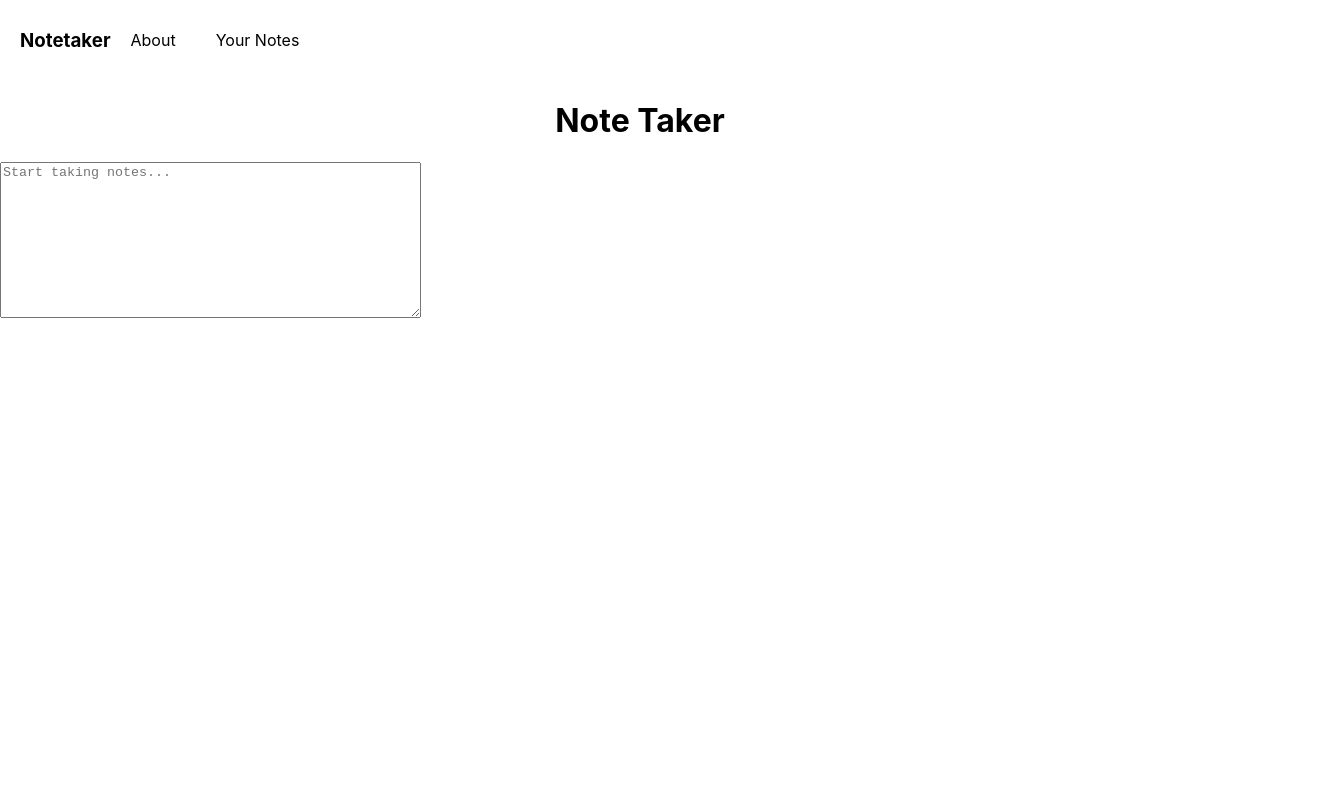
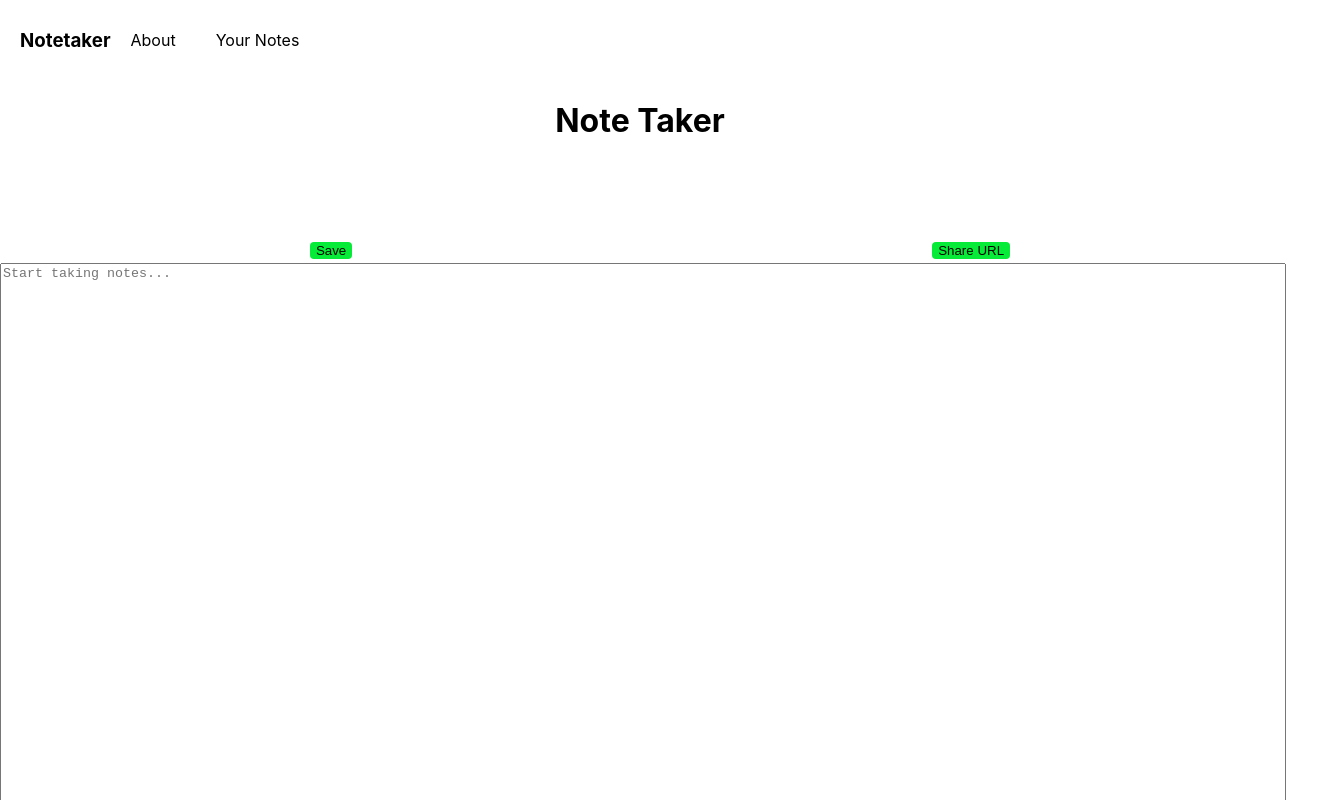
Before and after one commit to Licheng-Zheng/note-taker, a React (Create React App) app: page /#/actual in a window 1280 px wide. Shown: the top 800 px of the page, 1320 px wide, since content can reach past the window. Built offline with nearby package versions, Linux system fonts and the light colour scheme.

Commit message:
further front-end work, now i am going to start backend

```diff
--- a/src/pages/actualdocument.jsx
+++ b/src/pages/actualdocument.jsx
@@ -1,12 +1,28 @@
 import NavBar from '../components/Navbar'
+import './styles/actual.css';
+function Save(){
+    return (
+        <button className='special'>Save</button>
+    );
+}
+function ShareUrl(){
+    return (
+        <button className='special'>Share URL</button>
+    );
 
-
-export default function ActualDocument(){
+}
+export default function ActualDocument({NameDoc, Content}){
 return (
     <div>
         <NavBar />
         <h1>Note Taker</h1>
-        <textarea rows="10" cols="50" placeholder="Start taking notes..."></textarea>
+
+        <div className = 'container'>
+        <Save/>
+        <ShareUrl/>
+        </div>
+
+        <textarea className = 'free' placeholder="Start taking notes..."></textarea>
     </div>
 );
 
--- a/src/pages/notes.jsx
+++ b/src/pages/notes.jsx
@@ -5,15 +5,35 @@ function Documents({NameNotes, Content}){
     <>
 <div className = "container">
     <h3>{NameNotes}</h3>
-    <button>Edit</button>
-    <button>Delete</button>
-    <button>Share URL</button>
+    <button className='average'>Edit</button>
+    <button className ='average'>Delete</button>
+    <button className ='average'>Share URL</button>
     </div>    </>
     );
 }
+ function Templates({Name}){
+
+    return(
+    <>
+    <div className = "container">
+    <h3>{Name}</h3>
+    <button className = 'average'>Use Template</button>
+    </div>
+    </>
+    );
+ }
 function  ContainerDocument(){
     return(
-    <div className = 'containdocs'>
+        <>
+        <h2 class = 'notetitles'>Templates to use:</h2>
+        <div className = 'containdocs'>
+    <Templates Name="Cornell-Notes"/>
+    <Templates Name="Outline-Notes"/>
+    <Templates Name="Free-Notes"/>
+        </div>
+        <hr/>
+        <h2 class = 'notetitles'>Your saved work.</h2>
+        <div className='containdocs'>
     <Documents NameNotes="Note 1" Content="Content 1"/>
     <Documents NameNotes="Note 2" Content="Content 2"/>
     <Documents NameNotes="Note 3" Content="Content 3"/>
@@ -21,6 +41,8 @@ function  ContainerDocument(){
     <Documents NameNotes="Note 5" Content="Content 5"/>
     <Documents NameNotes="Note 6" Content="Content 5"/>
     </div>
+
+        </>
 
     );
 
--- /dev/null
+++ b/src/pages/styles/actual.css
@@ -0,0 +1,20 @@
+.free{
+width:100vw;
+height:100vh;
+}
+.container{
+    display:flex;
+    justify-content: space-around;
+    padding-top: 10vh;
+    padding-bottom:0.5vh;
+    width:100%;
+}
+.special{
+    border: none;
+    border-radius:0.5vh;
+    color: black;
+    background-color: #05eb37;
+}
+.special:hover{
+    background-color:rgba(8, 228, 0, 0.507);
+}
--- a/src/pages/styles/notes.css
+++ b/src/pages/styles/notes.css
@@ -5,5 +5,18 @@
 }
 .containdocs{
     display:flex;
+    justify-content: space-around;
     flex-direction: row;
 }
+.notetitles{
+    margin-bottom:10vh;
+}
+.average{
+    border: none;
+    border-radius:0.5vh;
+    color: black;
+    background-color: rgba(197, 197, 197, 0.507);
+}
+.average:hover{
+    background-color: #f0f0f0;
+}
```
